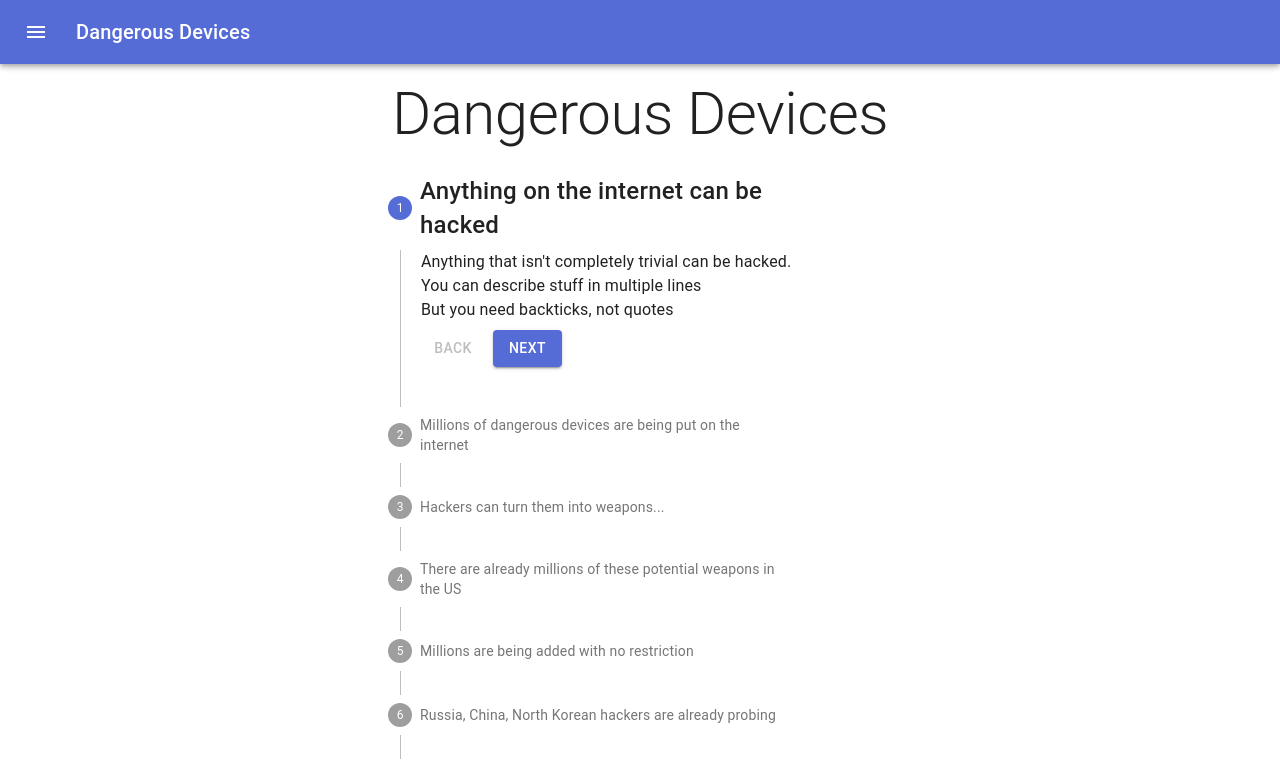
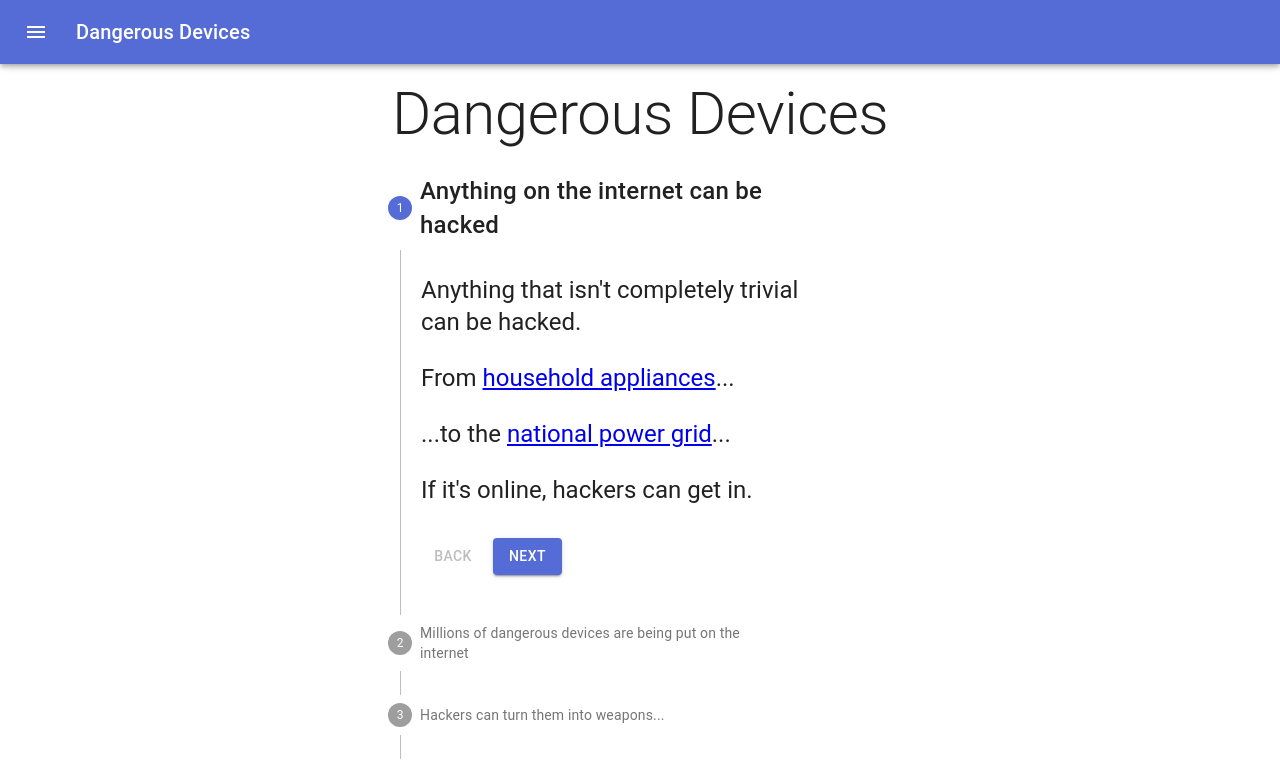
Before and after one commit to eldrgeek/eldr-dangerous, a React (Create React App) app: page / in a window 1280 px wide. Shown: the top 765 px of the page. Built offline with nearby package versions, Linux system fonts and the light colour scheme.

Commit message:
Added new content from Steve

```diff
--- a/package.json
+++ b/package.json
@@ -10,6 +10,7 @@
     "clsx": "1.0.4",
     "react": "16.8.6",
     "react-dom": "16.8.6",
+    "react-markdown": "4.1.0",
     "react-router-dom": "5.0.1",
     "react-scripts": "3.0.1"
   },
--- a/src/Components/Stepper.js
+++ b/src/Components/Stepper.js
@@ -8,6 +8,7 @@ import Button from "@material-ui/core/Button";
 import Paper from "@material-ui/core/Paper";
 import Typography from "@material-ui/core/Typography";
 import Steps from "../Data/Hacksteps";
+const ReactMarkdown = require("react-markdown");
 const useStyles = makeStyles(theme => ({
   root: {
     width: "90%",
@@ -62,7 +63,8 @@ export default function VerticalLinearStepper() {
             </StepLabel>
             <StepContent>
               {step.text.split("\n").map(line => (
-                <Typography align="left">{line}</Typography>
+                <ReactMarkdown source={line} escapeHtml={true} />
+                // <Typography align="left">{line}</Typography>
               ))}
               <div className={classes.actionsContainer}>
                 <div>
--- a/src/Data/Hacksteps.js
+++ b/src/Data/Hacksteps.js
@@ -2,15 +2,21 @@ const Hacksteps = [
   {
     title: "Anything on the internet can be hacked",
     text: `Anything that isn't completely trivial can be hacked.
-    You can describe stuff in multiple lines
-    But you need backticks, not quotes`,
-    img: null,
+  From [household appliances](https://www.cnet.com/news/fridge-caught-sending-spam-emails-in-botnet-attack/)...
+  ...to the [national power grid](https://www.bbc.com/news/technology-48675203)...
+  If it's online, hackers can get in.`,
+    img:
+      "https://www.maxpixel.net/static/photo/1x/Anonymous-Mask-Hacker-Cyber-Network-Computer-2821433.jpg",
     linkText: null,
     url: null
   },
   {
     title: "Millions of dangerous devices are being put on the internet",
-    text: "blah blah",
+    text: `Things you might not expect...or even believe:
+  Like [gas ovens](https://www.geappliances.com/ge/connected-appliances/ranges-ovens-cooking.htm)
+  ...[firearms](https://www.wired.com/2015/07/hackers-can-disable-sniper-rifleor-change-target/)
+  ...[medical devices](https://www.wired.com/story/medtronic-insulin-pump-hack-app/)
+  ...and even...[cars](https://www.wired.com/2015/07/hackers-remotely-kill-jeep-highway/)`,
     img: null,
     linkText: null,
     url: null
@@ -24,29 +30,37 @@ const Hacksteps = [
   },
   {
     title: "There are already millions of these potential weapons in the US",
-    text: "blah blah",
+    text: `FACT: There are about _50 million_ Internet-connected cars on U.S. roads today.
+  That number is growing rapidly, as most major automakers will only sell net-connected cars by the end of 2019.`,
     img: null,
     linkText: null,
     url: null
   },
   {
     title: "Millions are being added with no restriction",
-    text: "blah blah",
+    text: `There are no laws or regulations stopping most dangerous devices from being connected to the Internet.
+  Manufacturers are creating them with reckless abandon,
+  marketing them as "smart devices",
+  and charging consumers hundreds or thousands more for them.`,
     img: null,
     linkText: null,
     url: null
   },
 
   {
-    title: "Russia, China, North Korean hackers are already probing",
-    text: "blah blah",
+    title: "Russia, China, North Korean hackers have us in their sights",
+    text: `Their fingerprints have been found in our power grid,
+  and in other critical systems.`,
     img: null,
     linkText: null,
     url: null
   },
   {
     title: "The first shots in the cyberwar have been fired",
-    text: "blah blah",
+    text: `The U.S. and other major powers
+  are openly bragging about their cyber-warfare capabilities.,
+  The coming cyber-war will not be fought on a remote battlefield.
+  It will be fought in our cities and in our homes.`,
     img: null,
     linkText: null,
     url: null
@@ -54,7 +68,7 @@ const Hacksteps = [
 
   {
     title: "Does any of this concern you?",
-    text: "blah blah",
+    text: "",
     img: null,
     linkText: null,
     url: null
```
